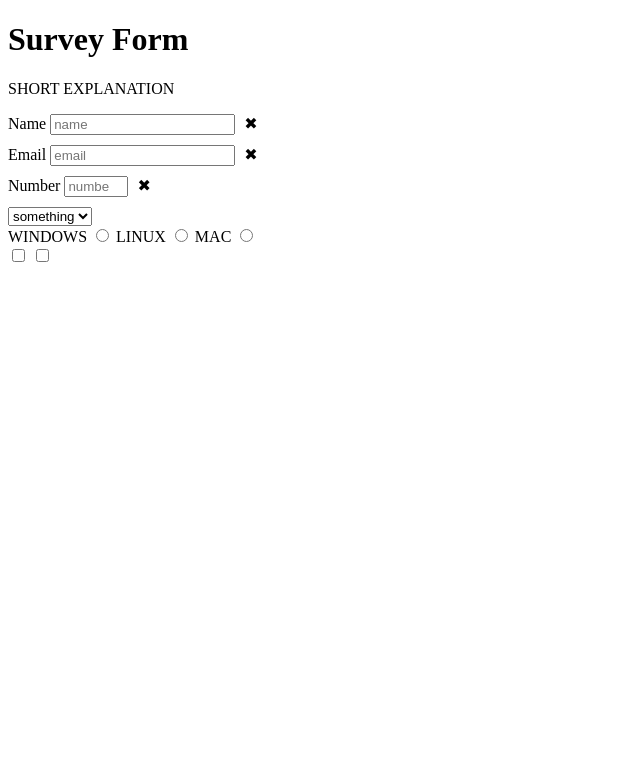
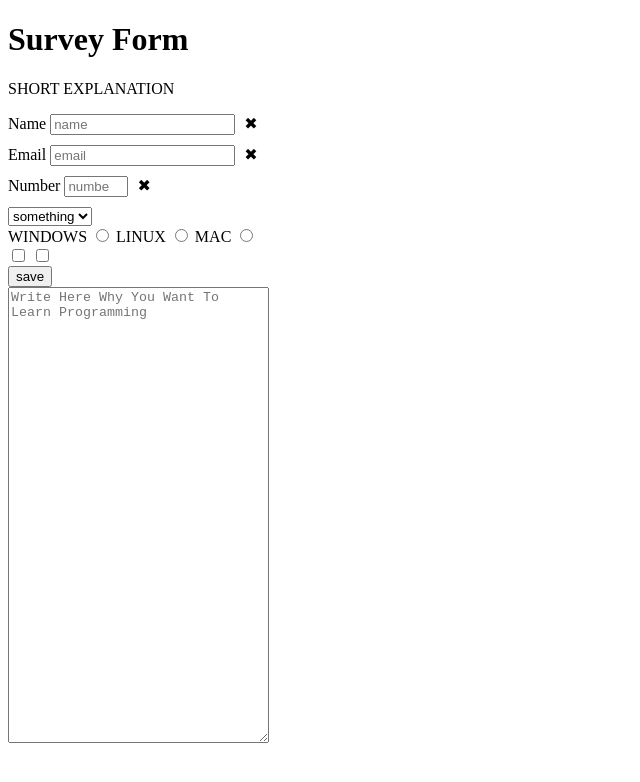
Before and after one commit to azy64/survey_form, a plain HTML site: page index.html in a window 1280 px wide. Shown: the whole page, without its empty margins (0-640 px from the left). Drawn offline with Linux system fonts and the light colour scheme.

Commit message:
may part of coding

```diff
--- a/index.html
+++ b/index.html
@@ -1,5 +1,6 @@
 <!DOCTYPE html>
 <html lang="en">
+
 <head>
   <meta charset="UTF-8">
   <title>Fork Me! FCC: Test Suite Template</title>
@@ -17,17 +18,17 @@
     <form id="survey-form" action="">
       <div class="input-container">
         <label id="name-label" for="name">Name</label>
-          <input required type="text" id="name" name="name" placeholder="name"/>
+        <input required type="text" id="name" name="name" placeholder="name" />
         <span class="validity"></span>
       </div>
       <div class="input-container">
-          <label id="email-label"for="email">Email</label>
-          <input required type="email" id="email" name="email" placeholder="email"/>
+        <label id="email-label" for="email">Email</label>
+        <input required type="email" id="email" name="email" placeholder="email" />
         <span class="validity"></span>
       </div>
       <div class="input-container">
         <label id="number-label" for="number">Number</label>
-          <input required type="number" id="number" name="number" min="0" max="100" placeholder="number"/>
+        <input required type="number" id="number" name="number" min="0" max="100" placeholder="number" />
         <span class="validity"></span>
       </div>
       <select id="dropdown">
@@ -37,24 +38,32 @@
       </select>
       <div class="group-radio">
         <label>WINDOWS
-            <input type="radio" name="choice" value="windows"/>
+          <input type="radio" name="choice" value="windows" />
         </label>
         <label>LINUX
-          <input type="radio" name="choice" value="LINUX"/>
+          <input type="radio" name="choice" value="LINUX" />
         </label>
         <label>MAC
-          <input type="radio" name="choice" value="MAC"/>
+          <input type="radio" name="choice" value="MAC" />
         </label>
       </div>
       <div class="group-checkbox">
-            <input type="checkbox" value="GIFT"/>
-            <input type="checkbox" value="TAG"/>
+        <input type="checkbox" value="GIFT" />
+        <input type="checkbox" value="TAG" />
+      </div>
+      <div>
+        <input type="submit" value="save" id="submit">
+      </div>
+      <div>
+        <textarea name="sub" id="text" cols="30" rows="30"
+          placeholder="Write Here Why You Want To Learn Programming"></textarea>
+      </div>
 
-        </div>
 
 
     </form>
   </div>
-    <script  src="js/index.js"></script>
+  <script src="js/index.js"></script>
 </body>
+
 </html>
```
Lines whose indentation alone changed are shown as unchanged.
